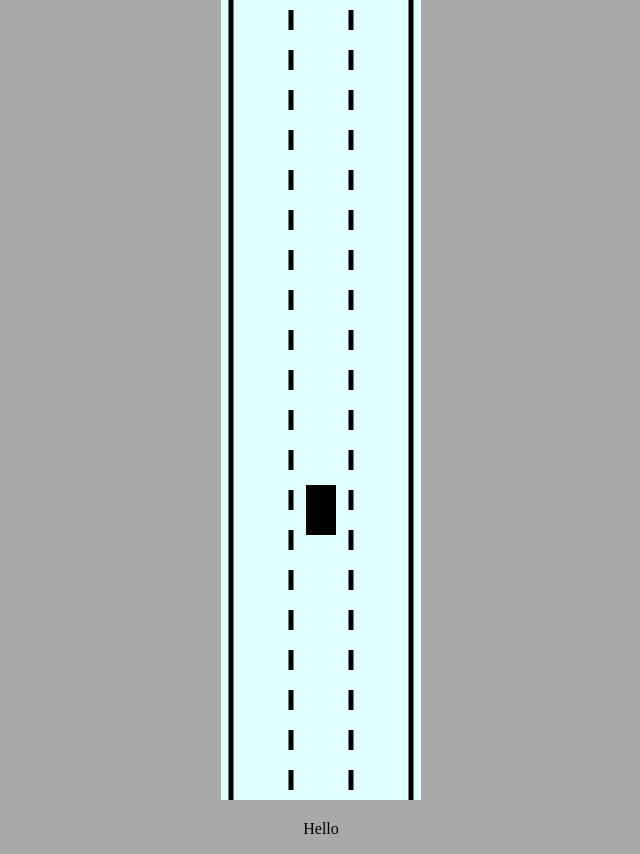
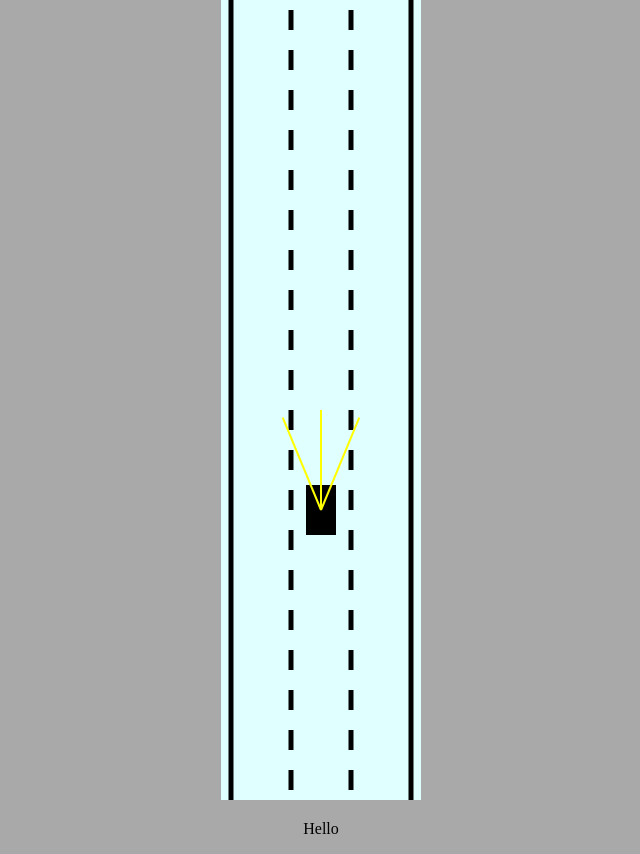
Before and after one commit to CS-Edwards/js_car_sim, a plain HTML site: page index.html in a window 1280 px wide. Shown: the whole page, without its empty margins (319-959 px from the left). Drawn offline with Linux system fonts and the light colour scheme.

Commit message:
sensor.js : in progress

```diff
--- a/car.js
+++ b/car.js
@@ -13,12 +13,14 @@ class Car{
 
         this.angle = 0;
 
+        this.sensor = new Sensor(this);
+        this.controls = new Controls();
 
-        this.controls = new Controls();
     }
 
     update(){
         this.#move();
+        this.sensor.update();
     }
 
     #move(){
@@ -81,5 +83,7 @@ class Car{
         );
         ctx.fill();
         ctx.restore();
+
+        this.sensor.draw(ctx);
     }
 }
--- a/index.html
+++ b/index.html
@@ -5,6 +5,7 @@
 </head>
 <body>
     <canvas id="myCanvas"></canvas>
+    <script src="sensor.js"></script>
     <script src="utils.js"></script>
     <script src="network.js"></script>
     <script src="road.js"></script>
--- /dev/null
+++ b/sensor.js
@@ -0,0 +1,54 @@
+class Sensor{
+
+    constructor(car){
+        this.car = car;
+        this.rayCount =3 ;
+        this.rayLength = 100;
+        this.raySpread = Math.PI/4;
+
+        this.rays=[];
+    }
+
+    update(){
+        this.rays=[];
+        //angle of each individual ray
+        for(let i=0; i<this.rayCount;i++){
+            const rayAngle=lerp(
+                this.raySpread/2,
+                -this.raySpread/2,
+                i/(this.rayCount-1)
+            );
+
+            const start={x: this.car.x, y:this.car.y};
+            const end={
+                x: this.car.x -
+                    Math.sin(rayAngle)*this.rayLength,
+                y:this.car.y -
+                    Math.cos(rayAngle)*this.rayLength
+                };
+
+            this.rays.push([start,end]);
+
+        }
+    }
+
+    draw(ctx){
+        for(let i=0; i<this.rayCount; i++){
+            ctx.beginPath();
+            ctx.lineWidth = 2;
+            ctx.strokeStyle ="yellow";
+
+            ctx.moveTo(
+                this.rays[i][0].x,
+                this.rays[i][0].y
+                );
+            ctx.lineTo(
+                this.rays[i][1].x,
+                this.rays[i][1].y
+                );
+
+            ctx.stroke();
+
+        }
+    }
+}
```
